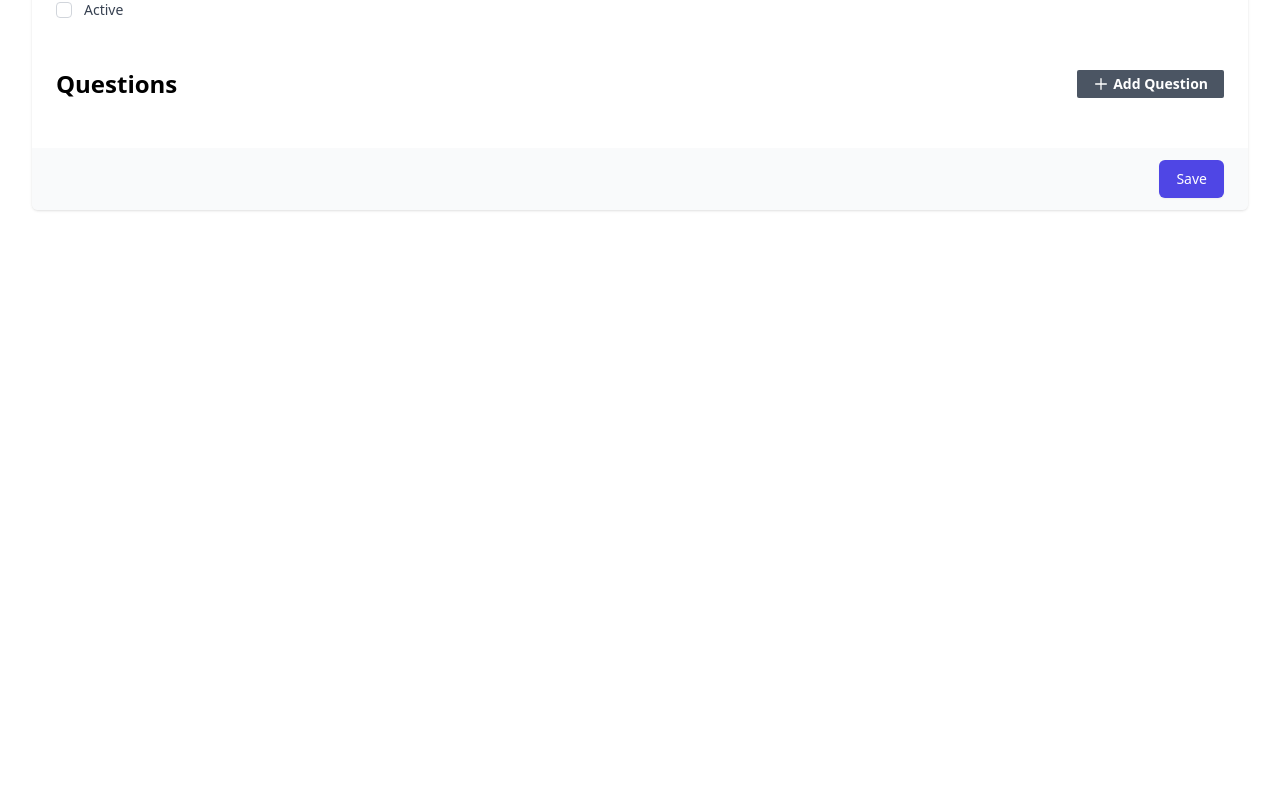
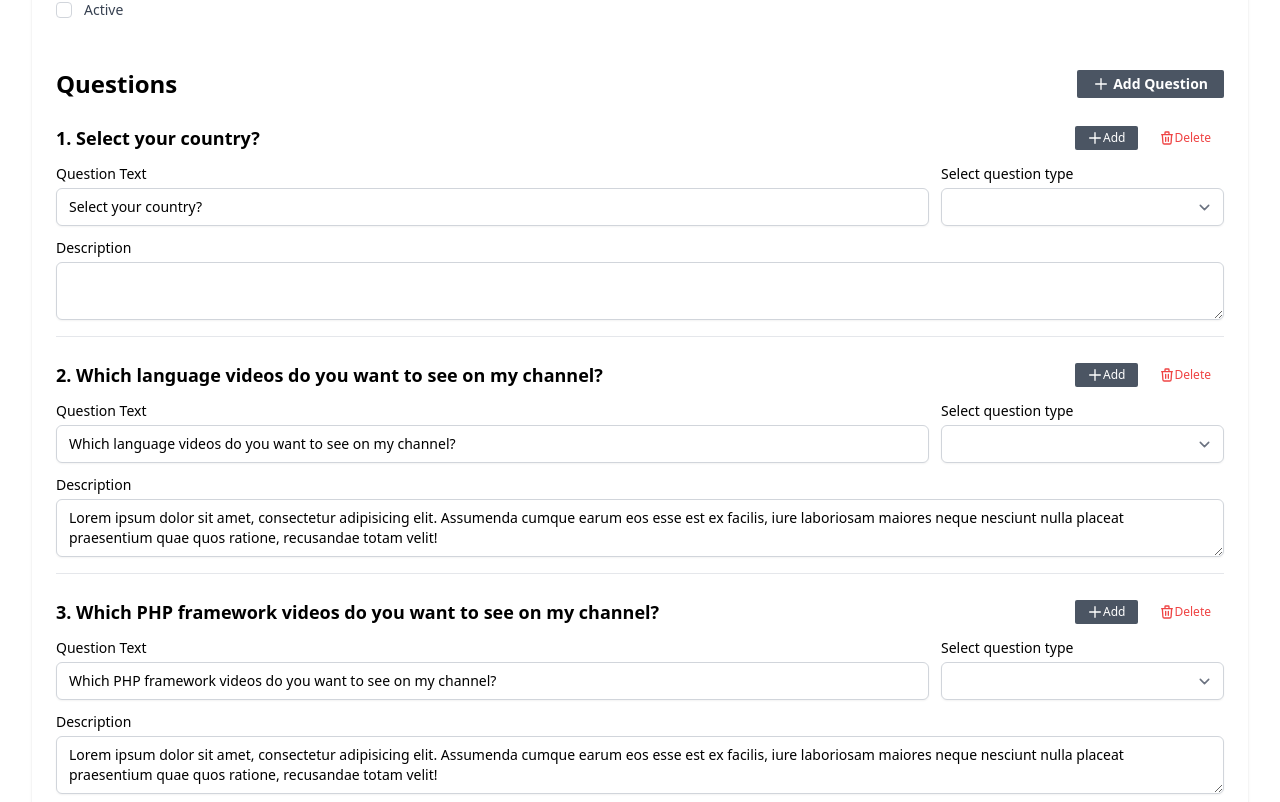
Before and after one commit to shahriarshaon1993/laravel-vue-survey, a Vue app in the folder vue/: page /survey/1 in a window 1280 px wide. Shown: the part 758-1560 px from the top of the page. Before the commit the page ends 1016 px from the top, so only its background shows below. Built offline with nearby package versions, Linux system fonts and the light colour scheme; sample sign-in values are in the browser's storage.

Commit message:
Display Question Type

```diff
--- a/vue/src/components/editor/QuestionEditor.vue
+++ b/vue/src/components/editor/QuestionEditor.vue
@@ -1,11 +1,79 @@
 <template>
+  <!-- Question index -->
+  <div class="flex items-center justify-between">
+    <h3 class="text-lg font-bold">
+      {{ index+1 }}. {{ model.question }}
+    </h3>
 
+    <div class="flex items-center">
+      <!-- Add new questions -->
+      <button type="button" @click="addQuestion" class="flex items-center text-xs py-1 px-3 mr-2 rounded-sm text-white bg-gray-600 hover:bg-gray-700">
+        <svg xmlns="http://www.w3.org/2000/svg" class="h-4 w-4" fill="none" viewBox="0 0 24 24" stroke="currentColor" stroke-width="2">
+          <path stroke-linecap="round" stroke-linejoin="round" d="M12 4v16m8-8H4" />
+        </svg>
+        Add
+      </button>
+      <!--/. Add new questions -->
+
+      <!-- Delete question -->
+      <button type="button" @click="deleteQuestion" class="flex items-center text-xs py-1 px-3 rounded-sm border border-transparent text-red-500 hover:text-red-500">
+        <svg xmlns="http://www.w3.org/2000/svg" class="h-4 w-4" fill="none" viewBox="0 0 24 24" stroke="currentColor" stroke-width="2">
+          <path stroke-linecap="round" stroke-linejoin="round" d="M19 7l-.867 12.142A2 2 0 0116.138 21H7.862a2 2 0 01-1.995-1.858L5 7m5 4v6m4-6v6m1-10V4a1 1 0 00-1-1h-4a1 1 0 00-1 1v3M4 7h16" />
+        </svg>
+        Delete
+      </button>
+      <!--/. Delete question -->
+    </div>
+  </div>
+  <!--/. Question index -->
+
+  <div class="grid gap-3 grid-cols-12">
+    <!-- Question -->
+    <div class="mt-3 col-span-9">
+      <label :for="'question_text_' + model.data" class="block text-sm font-medium text-gary-700">
+        Question Text
+      </label>
+      <input type="text" :name="'question_text_' + model.data" :id="'question_text_' + model.data" v-model="model.question" @change="dataChange" class="mt-1 focus:ring-indigo-500 focus:border-indigo-500 block w-full shadow-sm sm:text-sm border-gray-300 rounded-md">
+    </div>
+    <!--/. Question -->
+
+    <!-- Question type -->
+    <div class="mt-3 col-span-3">
+      <label for="question_type" class="block text-sm font-medium text-gary-700">
+        Select question type
+      </label>
+      <select name="question_type" id="question_type" v-model="model.type" @change="typeChange" class="mt-1 block w-full py-2 px-3 border border-gray-300 bg-white rounded-md shadow-sm focus:outline-none focus:ring-indigo-500 focus:border-indigo-500 sm:text-sm">
+        <option  v-for='type in questionTypes' :key='type' :value='type'>
+          {{ upperCaseFirst(type) }}
+        </option>
+      </select>
+    </div>
+    <!--/. Question type -->
+  </div>
+
+  <!-- Question description -->
+  <div class="mt-3 col-span-9">
+    <label :for="'question_text_' + model.id" class="block text-sm font-medium text-gary-700">
+        Description
+    </label>
+    <textarea :name="'question_text_' + model.id" v-model="model.description" @change="dataChange" :id="'question_text_' + model.id" class="mt-1 focus:ring-indigo-500 block w-full shadow-sm sm:text-sm border-gray-300 rounded-md"></textarea>
+  </div>
+  <!--/. Question description -->
+  <hr class="my-4">
 </template>
 
-<script>
-    export default {
-        name: "QuestionEditor"
-    }
+<script setup>
+  import { ref } from "vue";
+
+  const props = defineProps({
+    question: Object,
+    index: Number
+  });
+
+  const emit = defineEmits(["change", "addQuestion", "deleteQuestion"]);
+
+  // Re-create the whole question data to aviod unintentional reference change
+  const model = ref(JSON.parse(JSON.stringify(props.question)));
 </script>
 
 <style scoped>
```
